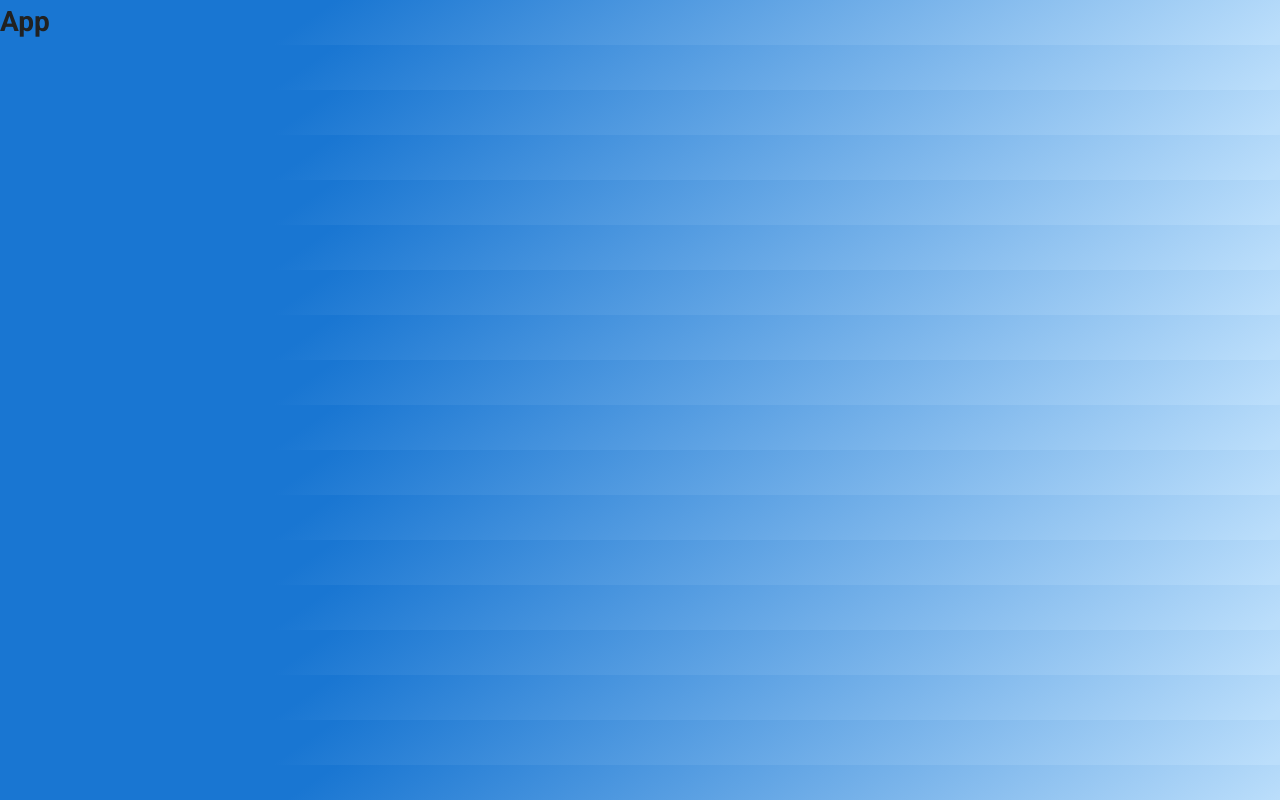
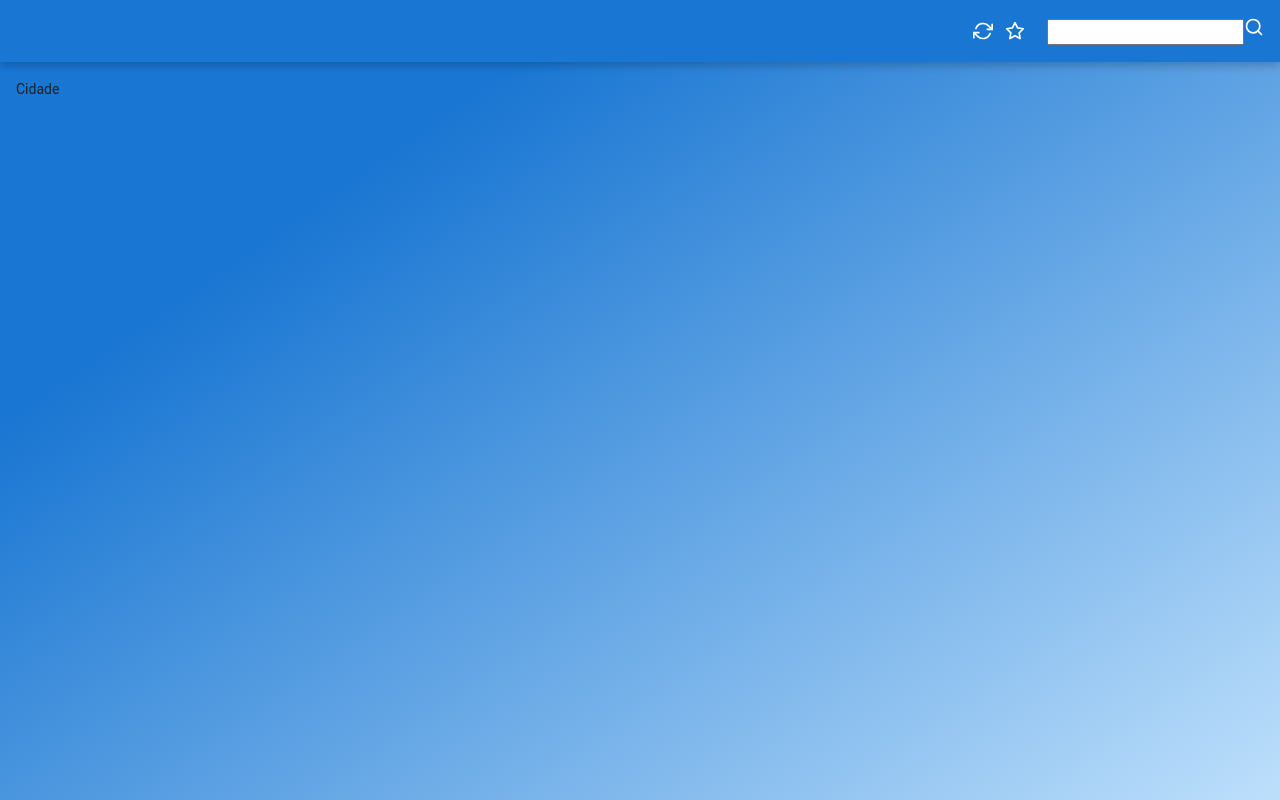
Before and after one commit to mourabraz/weather-app, a React (Create React App) app: page / in a window 1280 px wide. Built offline with nearby package versions, Linux system fonts and the light colour scheme.

Commit message:
add Home page

```diff
--- a/src/App.tsx
+++ b/src/App.tsx
@@ -1,11 +1,16 @@
 import React from 'react';
+
+import { Default } from './pages/_layouts/Default';
+import { Home } from './pages/Home';
 
 import GlobalStyle from './styles/global';
 
 export const App: React.FC = () => {
   return (
     <>
-      <h1>App</h1>
+      <Default>
+        <Home />
+      </Default>
       <GlobalStyle />
     </>
   );
--- /dev/null
+++ b/src/pages/Home/index.tsx
@@ -0,0 +1,13 @@
+import React from 'react';
+
+import { Container, Content } from './styles';
+
+export const Home: React.FC = () => {
+  return (
+    <Container>
+      <Content>
+        <span>Cidade</span>
+      </Content>
+    </Container>
+  );
+};
--- /dev/null
+++ b/src/pages/Home/styles.ts
@@ -0,0 +1,5 @@
+import styled from 'styled-components';
+
+export const Container = styled.section``;
+
+export const Content = styled.div``;
```
